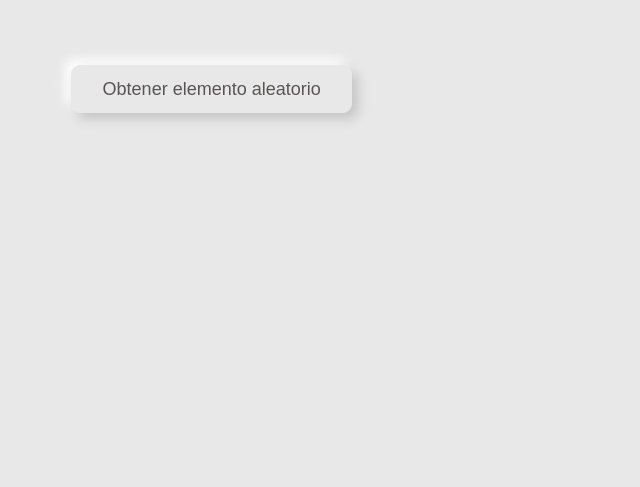
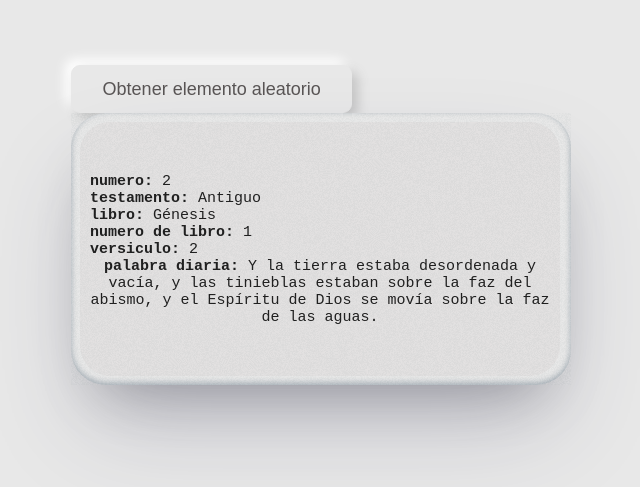
Before and after one commit to kevinok124/palabra-diaria, a React (Create React App) app in the folder frontend/: page / in a window 1280 px wide. Shown: the part 111-598 px from the top of the page, without its empty margins (9-649 px from the left). Built offline with nearby package versions, Linux system fonts and the light colour scheme.

Commit message:
agregamos la logica del componente random

```diff
--- a/frontend/src/components/card.css
+++ b/frontend/src/components/card.css
@@ -1,6 +1,6 @@
 /* CARD */
 .card {
-    width: 210px;
+    width: 500px;
     --bg: #e8e8e8;
     --contrast: #e2e0e0;
     --grey: #93a1a1;
@@ -9,6 +9,7 @@
     background-color: var(--bg);
     border-radius: 35px;
     box-shadow: rgba(50, 50, 93, 0.25) 0px 50px 100px -20px, rgba(0, 0, 0, 0.3) 0px 30px 60px -30px, rgba(10, 37, 64, 0.35) 0px -2px 6px 0px inset;
+
   }
 
   .card-overlay {
@@ -23,17 +24,20 @@
     display: -webkit-box;
     display: -ms-flexbox;
     display: flex;
+    flex-direction: column;
     justify-content: center;
-    align-items: center;
+    align-items: start;
+    padding: 10px;
     overflow: hidden;
-    width: 190px;
+    width: 480px;
     height: 254px;
     background-color: var(--contrast);
     border-radius: 30px;
     /* Content style */
     font-size: 15px;
-    font-weight: 900;
+    font-weight: 100;
     color: #0e0d0d;
     text-align: center;
     font-family: monospace;
+
   }
--- a/frontend/src/components/randomItemPicker.js
+++ b/frontend/src/components/randomItemPicker.js
@@ -1,29 +1,65 @@
-import React, { useState } from 'react';
+import React, { useState, useEffect } from "react";
+import myData from "../Schema.json";
 
+// const jsonData = [
+//   {Index:10},
+//   {Index:20},
+//   {Index:30},
+//   {Index:40},
+// ];
 
-
-
-function RandomItemPicker({ data }) {
+const RandomItemPicker = () => {
   const [randomItem, setRandomItem] = useState(null);
 
-  const getRandomItem = () => {
-    const randomIndex = Math.floor(Math.random() * data.length);
-    setRandomItem(data[randomIndex]);
+  const seleccionarElementoAleatorio = () => {
+    let nuevoElemento;
+    do {
+      const randomIndex = Math.floor(Math.random() * myData.length);
+      nuevoElemento = myData[randomIndex];
+    } while (nuevoElemento === randomItem);
+    setRandomItem(nuevoElemento);
   };
+
+  useEffect(() => {
+    seleccionarElementoAleatorio();
+  // eslint-disable-next-line react-hooks/exhaustive-deps
+  }, []);
 
   return (
     <div>
-      <button onClick={getRandomItem}>Obtener elemento aleatorio</button>
+      <button onClick={seleccionarElementoAleatorio}>
+        Obtener elemento aleatorio
+      </button>
       {randomItem && (
         <div>
           <div className="card">
             <div className="card-overlay" />
             <div className="card-inner">
               {/* Aquí puedes mostrar las propiedades del elemento aleatorio */}
-             <p>{randomItem.Book}</p>
-             <p>{randomItem.Testament}</p>
-             <p>{randomItem.Verse}</p>
-             <p>{randomItem.Text}</p>
+              <p>
+                <strong>numero: </strong>
+                {randomItem.Index}
+              </p>
+              <p>
+                <strong>testamento: </strong>
+                {randomItem.Testament}
+              </p>
+              <p>
+                <strong>libro: </strong>
+                {randomItem.Book}
+              </p>
+              <p>
+                <strong>numero de libro: </strong>
+                {randomItem.BoookNumber}
+              </p>
+              <p>
+                <strong>versiculo: </strong>
+                {randomItem.Verse}
+              </p>{" "}
+              <p>
+                <strong>palabra diaria: </strong>
+                {randomItem.Text}
+              </p>
               {/* ... y así sucesivamente */}
             </div>
           </div>
@@ -31,6 +67,6 @@ function RandomItemPicker({ data }) {
       )}
     </div>
   );
-}
+};
 
 export default RandomItemPicker;
```
Lines whose indentation alone changed are shown as unchanged.
